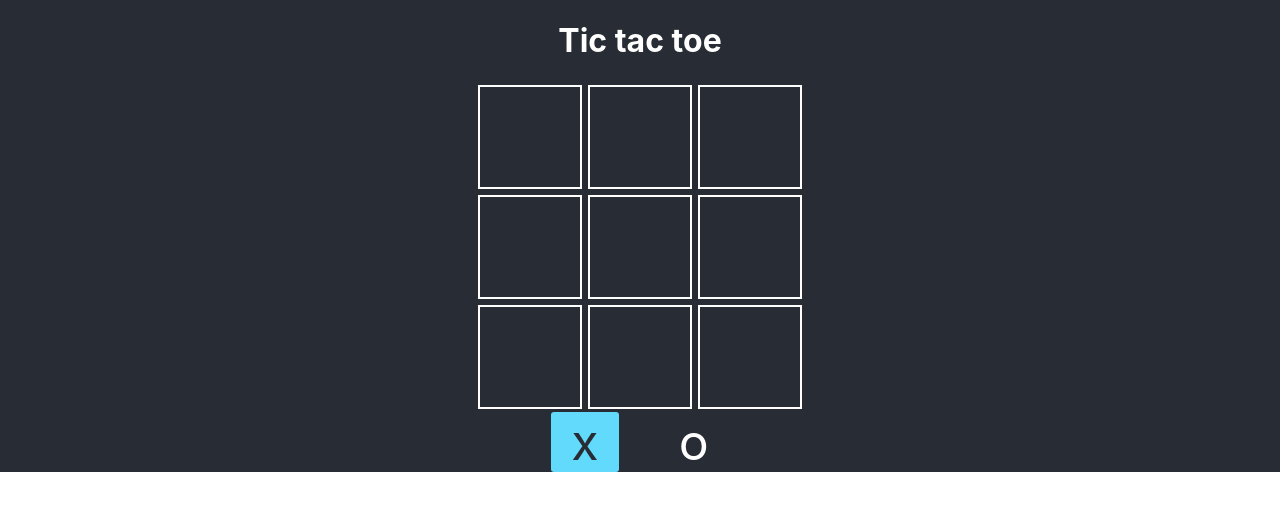
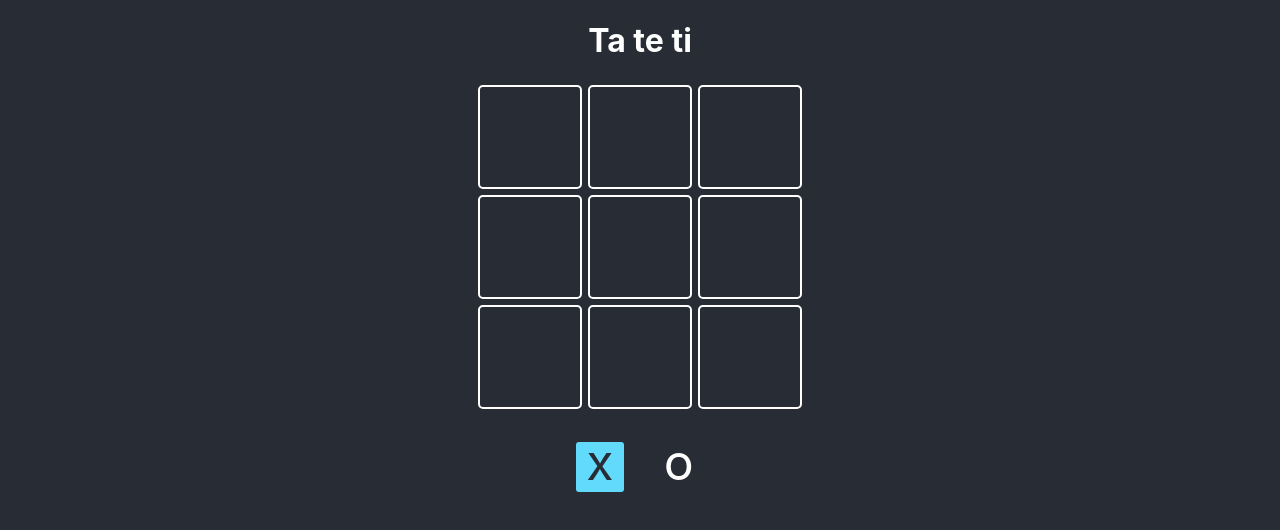
Before and after one commit to FrancoScarponi/tictactoe, a React (Create React App) app: page / in a window 1280 px wide. Shown: the top 530 px of the page. Built offline with nearby package versions, Linux system fonts and the light colour scheme.

Commit message:
empate y estilos

```diff
--- a/src/App.css
+++ b/src/App.css
@@ -15,12 +15,18 @@
   }
 }
 
+body{
+  height: 100%;
+  background: #282c34;
+}
+
 main{
   display: flex;
   flex-direction: column;
   align-items: center;
-  background: #282c34;
+
   color: white;
+
 }
 
 .cuadrado {
@@ -32,6 +38,7 @@ main{
   font-size: 60px;
   text-align: center;
   justify-content: center;
+  border-radius: 5px;
 }
 
 .cuadrado:hover{
@@ -46,14 +53,22 @@ main{
 }
 
 .turnos {
+  margin-top: 30px;
   display: flex;
   justify-content: center;
 }
 
 .turno{
-  margin: 0 20px;
-  padding: 0 20px;
+  margin: 0 15px;
+  padding: 0 10px;
   font-size: 50px;
+  height: 50px;
+  display: flex;
+  align-items: center;
+}
+
+.span{
+  margin-bottom: 10px;
 
 }
 
@@ -65,11 +80,23 @@ main{
 
 .winner{
   position: absolute;
-  width: 100vh;
-  height: 100vh;
-  top: 0;
-  left: 0;
-  display: grid;
-  place-items: center ;
-  background-color: rgba(0, 0, 0, 0.7);
+  width: 100%;
+  height: 100%;
+  display: flex;
+  align-items: center;
+  justify-content: center;
+  background: rgba(0, 0, 0, 0.7);
+
 }
+
+.texto{
+  display: flex;
+  flex-direction: column;
+  align-items: center;
+  justify-content: center;
+  background: #111;
+  border: 2px solid #eee;
+  border-radius: 10px;
+  width: 320px;
+  height: 300px;
+}
--- a/src/App.js
+++ b/src/App.js
@@ -2,9 +2,6 @@ import { useState } from 'react';
 import './App.css';
 import { Cuadrado } from './components/Cuadrado';
 import { CuadradoTurno } from './components/CuadradoTurno';
-
-
-
 
 
 function App() {
@@ -20,7 +17,6 @@ function App() {
     [0, 4, 8],
     [2, 4, 6]
   ]
-
 
   const [tabla, setTabla] = useState(Array(9).fill(null))
   const [turno, setTurno] = useState(turnos.X)
@@ -47,34 +43,64 @@ function App() {
     setTabla(nuevaTabla)
     setTurno(turno === turnos.X ? turnos.O : turnos.X)
 
+    const newGanador = checkGana(nuevaTabla)
+    if (newGanador) {
+      setGano(newGanador)
+    } else if (!nuevaTabla.includes(null)) {
+      setGano(false)
+    }
 
-    const newGanador = checkGana(nuevaTabla)
-    setGano(newGanador)
+  }
 
-
-
+  const resetGame = () => {
+    setGano(null)
+    setTabla(Array(9).fill(null))
+    setTurno(turnos.X)
   }
 
 
   return (
     <main>
-      <h1>Tic tac toe</h1>
+      <h1>Ta te ti</h1>
       <section className='tabla'>
         {
           tabla.map((a, indice) => {
             return (
-
-              <Cuadrado key={indice} indice={indice} tabla={tabla} actualizarTabla={actualizarTabla}></Cuadrado>
-
+              <Cuadrado key={indice} indice={indice} tabla={tabla} actualizarTabla={actualizarTabla}>
+              </Cuadrado>
             )
           })
         }
       </section>
 
+      {/*Turnos parte de abajo*/}
       <section className='turnos'>
         <CuadradoTurno turnos={turnos.X} seleccionado={turno === turnos.X}></CuadradoTurno>
         <CuadradoTurno turnos={turnos.O} seleccionado={turno === turnos.O}></CuadradoTurno>
       </section>
+
+
+      {/*Cartel del resultado*/}
+      {
+        gano != null && (
+          <section className='winner'>
+            <div className='texto'>
+              <h2>
+                {
+                  gano === false
+                    ? 'Empate'
+                    : `Gano: ${gano}`
+                }
+              </h2>
+              <footer>
+                <button onClick={resetGame}>Empezar de nuevo</button>
+              </footer>
+            </div>
+          </section>
+        )
+      }
+
+
     </main>
   );
 }
--- a/src/components/CuadradoTurno.jsx
+++ b/src/components/CuadradoTurno.jsx
@@ -3,6 +3,6 @@ import React from 'react'
 export const CuadradoTurno = ({turnos, seleccionado}) => {
   let clase = `turno ${seleccionado ? "seleccionado": ''}`
   return (
-    <div className={clase}>{turnos}</div>
+    <div className={clase}><span className='span'>{turnos}</span></div>
   )
 }
```
